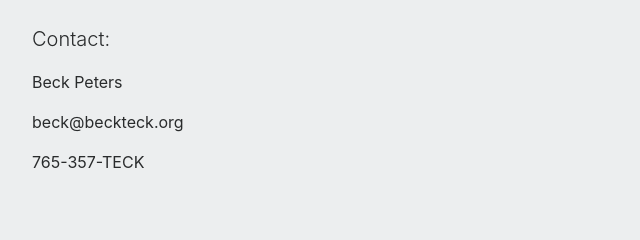
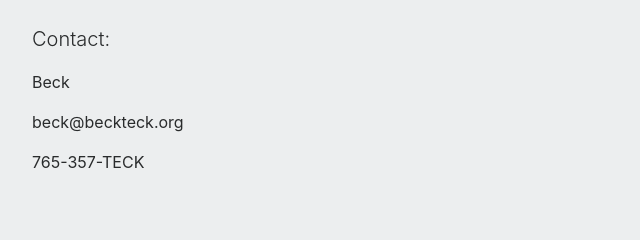
Before and after one commit to beck3k/beckteck-website, a plain HTML site: page index.html in a window 1280 px wide. Shown: the part 321-561 px from the top of the page, 0-640 px from the left. Drawn offline with nearby package versions, Linux system fonts and the light colour scheme.

Commit message:
Update index.html

```diff
--- a/index.html
+++ b/index.html
@@ -86,7 +86,7 @@
       <p class="lead">
         Contact:
       </p>
-      <p>Beck Peters</p>
+      <p>Beck</p>
       <p>
         beck@beckteck.org
       </p>
```
